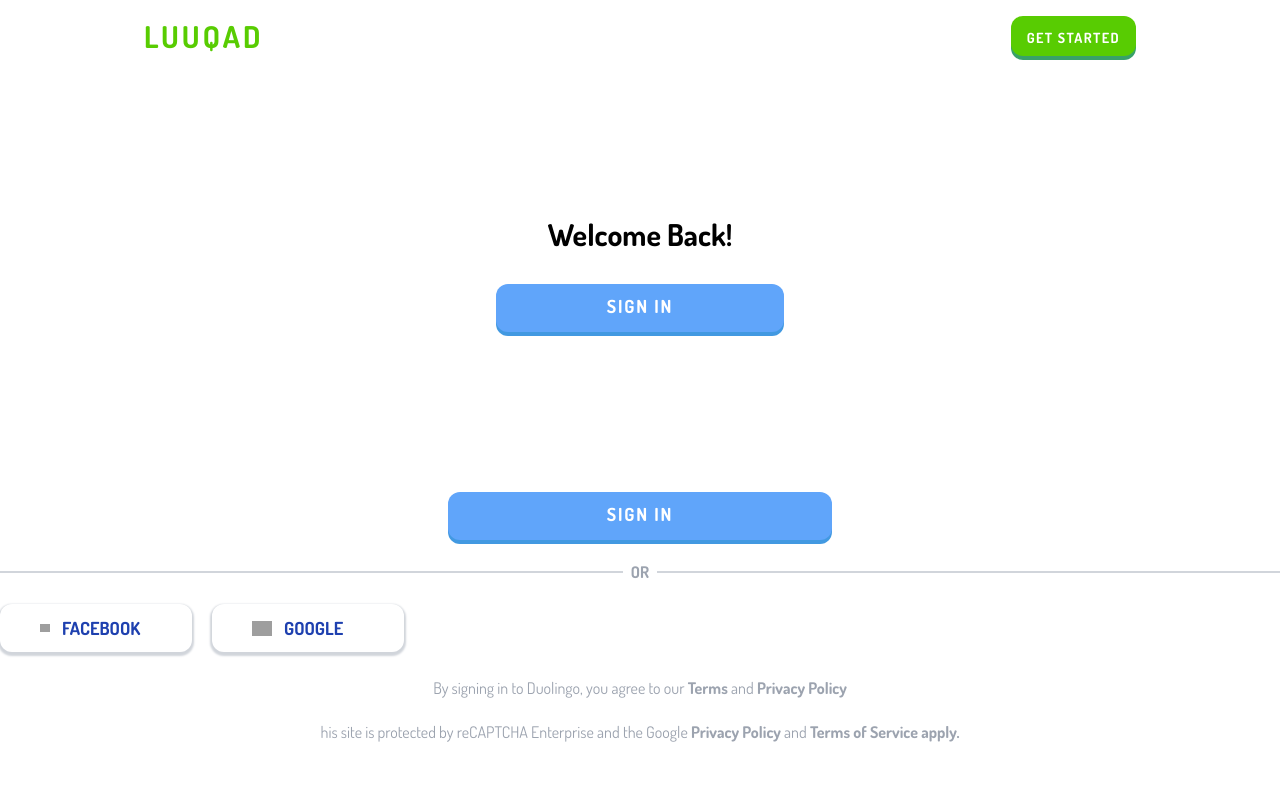
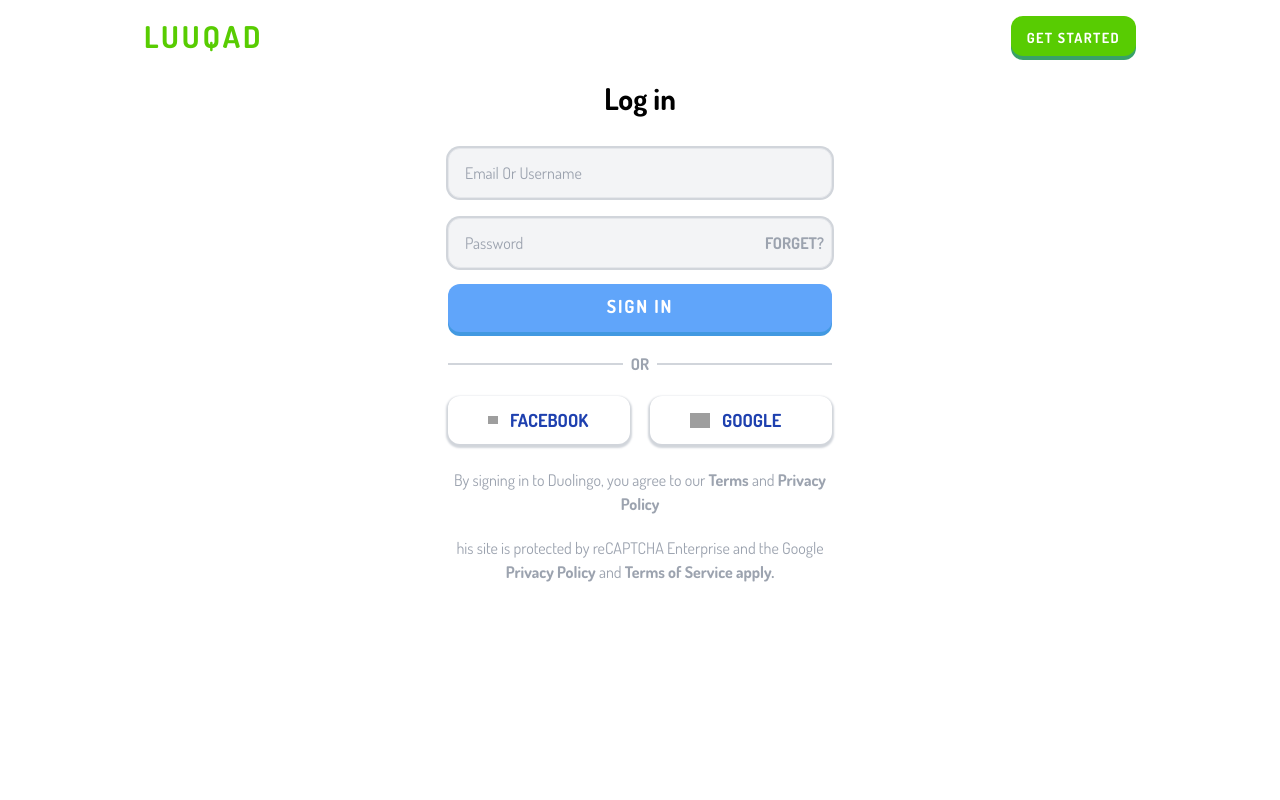
Before and after one commit to duraanali/luuqad, a Next.js app: page /login in a window 1280 px wide. Shown: the top 800 px of the page. Built offline with nearby package versions, Linux system fonts and the light colour scheme; grey boxes are pictures that could not be loaded.

Commit message:
login UI form fix

```diff
--- a/app/(auth)/login/page.tsx
+++ b/app/(auth)/login/page.tsx
@@ -2,16 +2,33 @@ import Link from "next/link";
 import Image from "next/image";
 const Login = () => {
   return (
-    <div className="min-h-screen">
-      <div className="container mx-auto">
-        <div className="flex flex-col items-center justify-center m-40 sm:flex-row">
-          <div className="text-center sm:w-1/2">
-            <h3 className="text-3xl font-bold">Welcome Back!</h3>
-            <div className="flex flex-col items-center justify-center mt-8 space-y-4">
-            <Link href="/learn" className="w-3/5 h-12 px-4 py-2 rounded-xl text-lg tracking-widest bg-blue-400 text-white font-bold hover:bg-blue-300 focus:outline-none focus:ring-2 focus:ring-green-400 focus:ring-offset-2 shadow-[0px_4px_0px_0px_#4299E1]">
-                SIGN IN{" "}
+     <div className="flex items-center justify-center min-h-full px-4 sm:px-6 lg:px-8">
+      <div className="max-w-sm">
+        <div>
+          <h1 className="mt-6 text-3xl font-extrabold text-center">Log in</h1>
+        </div>
+        <div className="flex flex-col items-center justify-center gap-3 mt-8">
+          <input
+            type="email"
+            autoComplete="none"
+            required
+            className="relative items-center justify-center block px-3 px-4 py-2 py-3 bg-gray-100 border appearance-none rounded-xl w-96 border-black-299 focus:outline-none ring-2 ring-gray-300"
+            placeholder="Email Or Username"
+          />
+          <div className="relative mt-2">
+            <input
+              type="password"
+              autoComplete="none"
+              required
+              className="relative items-center justify-center block px-3 px-4 py-3 bg-gray-100 border appearance-none rounded-xl w-96 border-black-299 focus:outline-none ring-2 ring-gray-300"
+              placeholder="Password"
+            />
+            {/* forget password link */}
+            <span className="absolute top-2/4 right-2 -translate-y-2/4">
+              <Link href="/learn" className="font-bold text-gray-400">
+                FORGET?
               </Link>
-            </div>
+            </span>
           </div>
         </div>
 
```
Also changed, not shown: components/index.ts (renamed from components/index.tsx).
